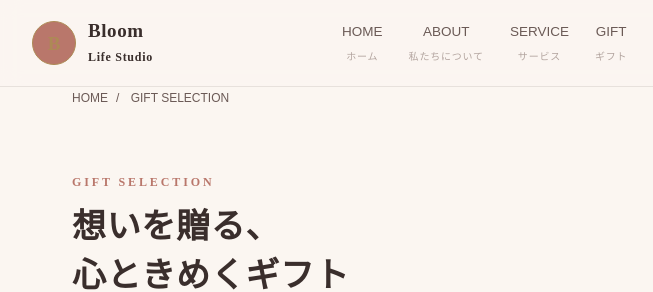
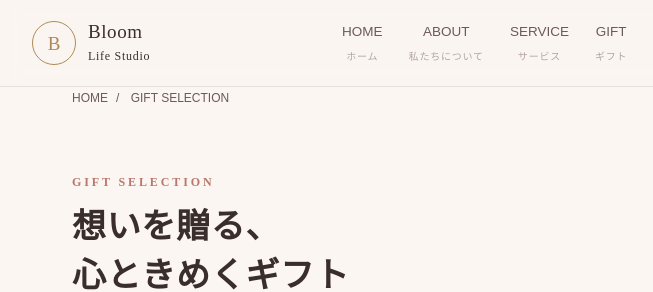
Before and after one commit to yugu-create/bloom, a plain HTML site: page gift.html in a window 1280 px wide. Shown: the top 292 px of the page, 0-653 px from the left. Drawn offline with Linux system fonts and the light colour scheme.

Commit message:
Add files via upload

```diff
--- a/gift.html
+++ b/gift.html
@@ -26,10 +26,6 @@
 
     header{position:sticky;top:0;z-index:50;background:var(--paper);border-bottom:1px solid var(--line)}
     .header-inner{max-width:1200px;margin:0 auto;padding:12px 20px;display:flex;align-items:center;gap:24px}
-    .logo{display:flex;align-items:center;gap:10px;text-decoration:none}
-    .logo-mark{width:38px;height:38px;border-radius:50%;background:var(--accent);color:#fff;
-      display:grid;place-items:center;font-weight:700}
-    .logo-text .en{font-size:16px;font-weight:700;line-height:1.25}
     .main-nav{display:flex;gap:18px;margin-left:auto;flex-wrap:wrap}
     .main-nav a{text-decoration:none;font-size:13px;font-weight:600;display:grid;text-align:center}
     .main-nav .sub{font-size:10px;color:var(--ink-soft);font-weight:400}
```
